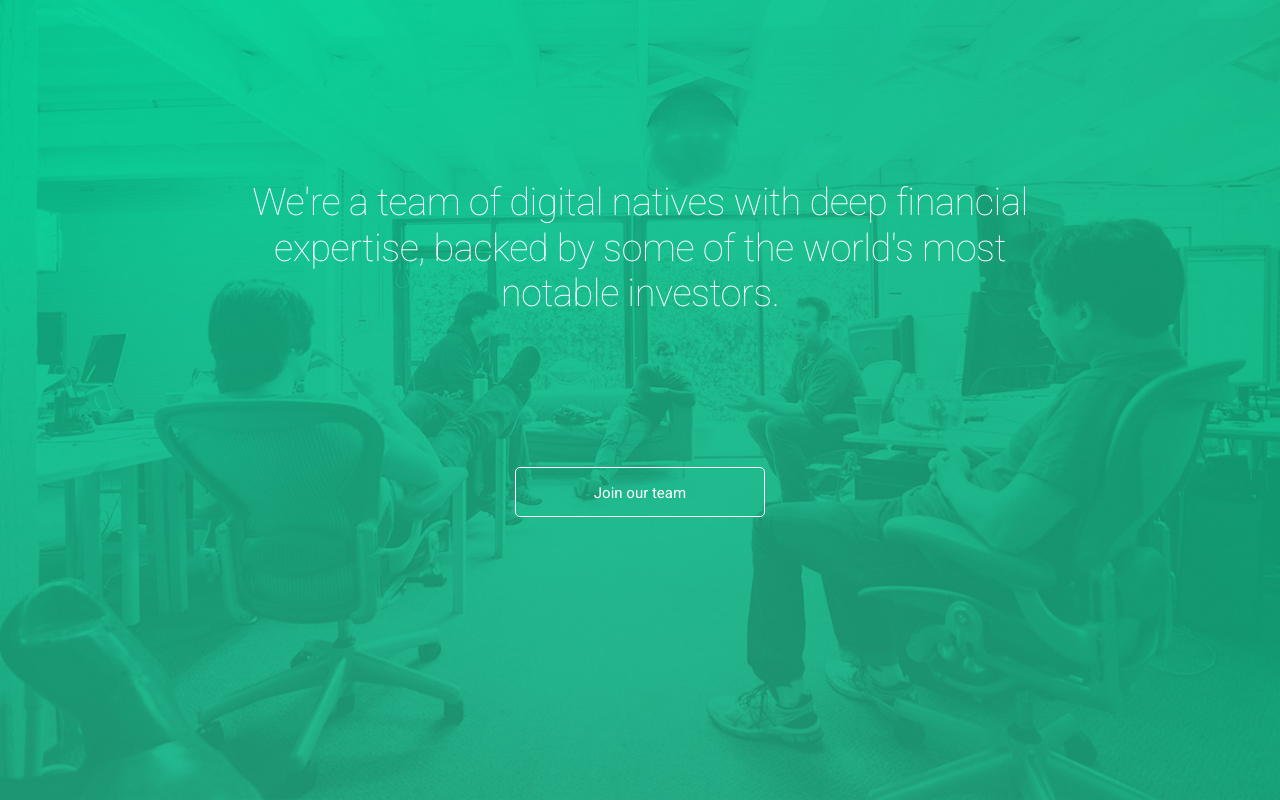
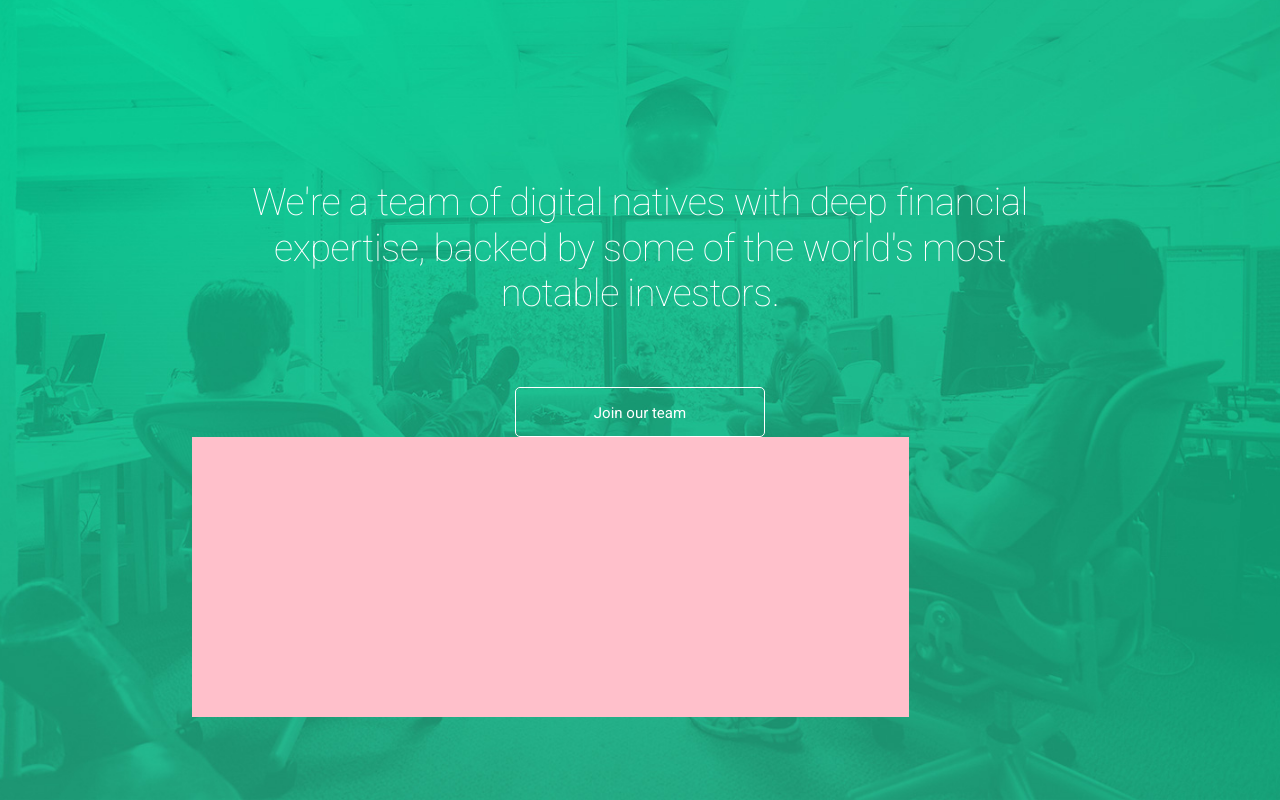
Before and after one commit to ttluan411-zz/MINI-PROJECT-robinhood-clone, a React (Create React App) app: page / in a window 1280 px wide. Shown: the part 5112-5912 px from the top of the page. Built offline with nearby package versions, Linux system fonts and the light colour scheme.

Commit message:
fix button distance

```diff
--- a/src/Components/Team.js
+++ b/src/Components/Team.js
@@ -12,6 +12,9 @@ export default class Team extends Component {
           <div className="team-button">
             Join our team
           </div>
+          <div className ="logo-container">
+
+          </div>
         </div>
       </div>
     )
--- a/src/Style/Team.css
+++ b/src/Style/Team.css
@@ -1,7 +1,7 @@
 .team-wrapper {
   width: 100%;
   height: 900px;
-  background: url('../assets/team.jpeg') 50% / cover;
+  background: url('../assets/team.jpeg') 80% / cover;
   padding-bottom: 0;
 }
 .team-container {
@@ -16,7 +16,7 @@
   line-height: 1.2;
   letter-spacing: -.5px;
   text-align: center;
-  padding: 280px 50px 150px 50px;
+  padding: 280px 50px 70px 50px;
 }
 .team-button {
   width: 250px;
@@ -34,3 +34,9 @@
   cursor: pointer;
   color: #21ce99;
 }
+.logo-container {
+  height: 280px;
+  width: 80%;
+  background:pink;
+
+}
```
